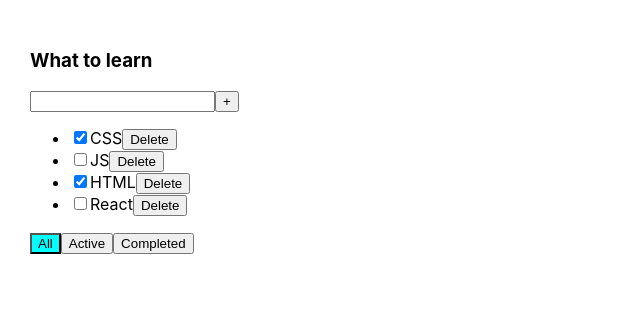
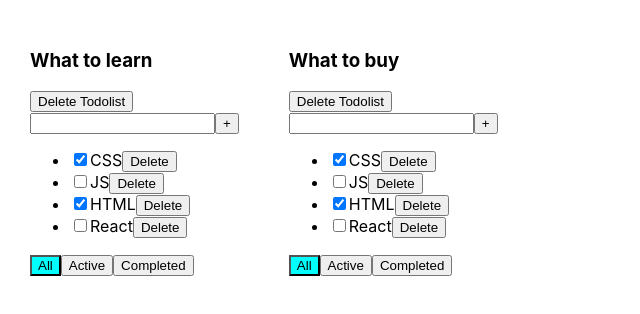
Before and after one commit to Annaptrvna/todolist-ts-dm, a React (Create React App) app: page / in a window 1280 px wide. Shown: the top 314 px of the page, without its empty margins (0-640 px from the left). Built offline with nearby package versions, Linux system fonts and the light colour scheme.

Commit message:
Add Delete Todolist

```diff
--- a/src/App.tsx
+++ b/src/App.tsx
@@ -1,62 +1,105 @@
 import React, {useState} from 'react';
 import './App.css';
 import {TaskPropsType, Todolist} from "./Todolist";
-import {v4} from "uuid";
+import {v1, v4} from "uuid";
 
 
-export type filterValue = "all" | "completed" | "active"
+export type FilterValueType = "all" | "completed" | "active"
+type TodolistType = {
+    id: string
+    title: string
+    filter: FilterValueType
+}
+
+type TasksListType = {
+    [id: string]: TaskPropsType[]
+}
+
+function App() {
+    const removeTodolist = (todolistId: string) => {
+        setTodolists(todolists.filter(td => td.id!== todolistId))
+        const {[todolistId]: tasksToRemove, ...otherTasks} = tasks
+        setTasks(otherTasks)
+
+    }
+    const removeTask = (id: string, todolistId: string) => {
+        let filteredTasks = tasks[todolistId].filter((task) => task.id !== id)
+        setTasks({...tasks, [todolistId]: filteredTasks})
+    }
+
+    const addTask = (title: string, todolistId: string) => {
+        const newTask = {id: v4(), title: title, isDone: false}
+        title ? setTasks({...tasks, [todolistId]: [...tasks[todolistId], newTask]})
+            : alert("Title should not be empty!")
+    }
+
+    const changeStatus = (id: string, todolistId: string, isDone: boolean) => {
+        // const task = tasks[todolistId].find(t=> t.id === id)
+        // if(task){task.isDone = isDone};
+        // setTasks([...tasks])
+        const changedTasks = tasks[todolistId].map(t=>t.id===id ? {...t, isDone: isDone} : t)
+        setTasks({...tasks, [todolistId]: changedTasks})
+
+    }
+
+    const changeFilter = (filter: FilterValueType, todoListId: string) => {
+        const filteredTodolists: TodolistType[] = todolists.map(tl =>tl.id === todoListId ? {...tl, filter:filter} : tl)
+        setTodolists(filteredTodolists)
+    }
+
+    const TodolistId1 = v1()
+    const TodolistId2 = v1()
 
 
-function App() {
-    let initTasks: Array<TaskPropsType> = [
+    const [todolists, setTodolists] = useState<TodolistType[]>([
+                                                   {id: TodolistId1, title: "What to learn", filter: "all"},
+                                                   {id: TodolistId2, title: "What to buy", filter: "all"}
+                                               ])
+
+    const [tasks, setTasks] = useState<TasksListType>(
+        {
+            [TodolistId1]:[
+        {id: v4(), title: "CSS", isDone: true},
+        {id: v4(), title: "JS", isDone: false},
+        {id: v4(), title: "HTML", isDone: true},
+        {id: v4(), title: "React", isDone: false}
+    ],
+        [TodolistId2]: [
         {id: v4(), title: "CSS", isDone: true},
         {id: v4(), title: "JS", isDone: false},
         {id: v4(), title: "HTML", isDone: true},
         {id: v4(), title: "React", isDone: false}
     ]
-    let [tasks, setTasks] = useState(initTasks)
-    let [filter, setFilter] = useState<filterValue>('all')
-
-    let tasksForTodolist = tasks;
-    if(filter === "completed") {
-        tasksForTodolist = tasks.filter(task => task.isDone)
         }
-    if(filter === "active") {
-        tasksForTodolist = tasks.filter(task => !task.isDone)
-    }
-
-    const changeFilterValue = (value: filterValue) => {
-        setFilter(value)
-    }
-    const removeTask = (id: string) => {
-        let filteredTasks = tasks.filter((task) => task.id !== id)
-        setTasks(filteredTasks)
-    }
-
-    const addTask = (title: string) => {
-        const newTask = {id: v4(), title: title, isDone: false}
-        title ? setTasks([...tasks, newTask])
-            : alert("Title should not be empty!")
-    }
-
-    const changeStatus = (id: string, isDone: boolean) => {
-        const task = tasks.find(t=> t.id === id)
-        if(task){task.isDone = isDone};
-        setTasks([...tasks])
-    }
-
+    )
 
   return (
     <div className="App">
+        {todolists.map((tl)=> {
+
+            let tasksForTodolist = tasks[tl.id];
+            if(tl.filter === "completed") {
+                tasksForTodolist = tasksForTodolist.filter(task => task.isDone)
+            }
+            if(tl.filter === "active") {
+                tasksForTodolist = tasksForTodolist.filter(task => !task.isDone)
+            }
+
+            return(
                 <Todolist
-          title={"What to learn"}
-          changeFilterValue = {changeFilterValue}
+                    removeTodolist={removeTodolist}
+                    todolistId={tl.id}
+                    title={tl.title}
+                    changeFilterValue = {changeFilter}
                     tasks={tasksForTodolist}
                     removeTask={removeTask}
                     addTask={addTask}
                     changeStatus={changeStatus}
-          filter={filter}
+                    filter={tl.filter}
                 />
+            )
+        })}
+
     </div>
   );
 }
--- a/src/Todolist.tsx
+++ b/src/Todolist.tsx
@@ -1,14 +1,16 @@
 import React, {useState} from "react";
-import {filterValue} from "./App";
+import {FilterValueType} from "./App";
 
 type TodolistPropsType = {
     title: string
     tasks: Array<TaskPropsType>
-    removeTask: (id: string)=> void
-    changeFilterValue: (value: filterValue) => void
-    addTask: (title:string) => void
-    changeStatus: (id: string, isDone: boolean) => void
-    filter: filterValue
+    removeTask: (id: string, todolistId: string)=> void
+    changeFilterValue: (filter: FilterValueType, todoLId: string) => void
+    addTask: (title:string, todolistId: string) => void
+    changeStatus: (id: string, todolistId: string, isDone: boolean) => void
+    filter: FilterValueType
+    todolistId: string
+    removeTodolist: (todolistId: string) => void
 }
 
 export type TaskPropsType = {
@@ -24,40 +26,46 @@ export const Todolist: React.FC<TodolistPropsType> = (props) => {
         title,
         tasks,
         removeTask,
+        removeTodolist,
         changeFilterValue,
         addTask,
         changeStatus,
-        filter
+        filter,
+        todolistId
     } = props
 
     const [taskTitle, setTaskTitle] = useState("")
     const [error, setError] = useState<string | null >(null)
-    const onClickDeleteHandler = (id: string) => {
-        removeTask(id)
+    const onClickDeleteTaskHandler = (id: string) => {
+        removeTask(id, todolistId)
     }
     const onChangeTitleHandler = (title: string) => {
+        error && setError(null)
         setTaskTitle(title)
     }
 
-
+    const onClickRemoveTodolistHandler = () =>{
+        removeTodolist(todolistId)
+        console.log(todolistId)
+    }
     const onClickAddTaskHandler = () => {
         if(taskTitle === "") {
             setError("Task should not be empty")
         }
-        else {addTask(taskTitle.trim())
+        else {addTask(taskTitle.trim(), todolistId)
         setTaskTitle("")}
     }
 
     const onKeyDownHandler = (key: string) => {
         setError(null)
-        key === "Enter" && onClickAddTaskHandler()
     }
 
     const onchangeChangeStatusHandler = (id: string, isDone: boolean) => {
-        changeStatus(id, isDone)
+        changeStatus(id, todolistId, isDone)
     }
    return (<div>
             <h3>{title}</h3>
+            <button onClick={onClickRemoveTodolistHandler}>Delete Todolist</button>
             <div>
                 <input
                     className={error? "error" : ""}
@@ -73,15 +81,15 @@ export const Todolist: React.FC<TodolistPropsType> = (props) => {
                         <li key={task.id}>
                             <input onChange={(e)=>onchangeChangeStatusHandler(task.id, e.currentTarget.checked)} type="checkbox" checked={task.isDone}/>
                             <span>{task.title}</span>
-                            <button onClick={()=>onClickDeleteHandler(task.id)}>Delete</button>
+                            <button onClick={()=>onClickDeleteTaskHandler(task.id)}>Delete</button>
                         </li>
                     )
                 })}
             </ul>
                 <div>
-                    <button className={filter==="all"? "active-filter" :""} onClick={()=>{changeFilterValue("all")}}>All</button>
-                    <button className={filter==="active"? "active-filter" :""} onClick={()=>{changeFilterValue("active")}}>Active</button>
-                    <button className={filter==="completed"? "active-filter" :""} onClick={()=>{changeFilterValue("completed")}}>Completed</button>
+                    <button className={filter==="all"? "active-filter" :""} onClick={()=>{changeFilterValue("all", todolistId )}}>All</button>
+                    <button className={filter==="active"? "active-filter" :""} onClick={()=>{changeFilterValue("active", todolistId )}}>Active</button>
+                    <button className={filter==="completed"? "active-filter" :""} onClick={()=>{changeFilterValue("completed", todolistId )}}>Completed</button>
                 </div>
         </div>)
 }
```
Lines whose indentation alone changed are shown as unchanged.
